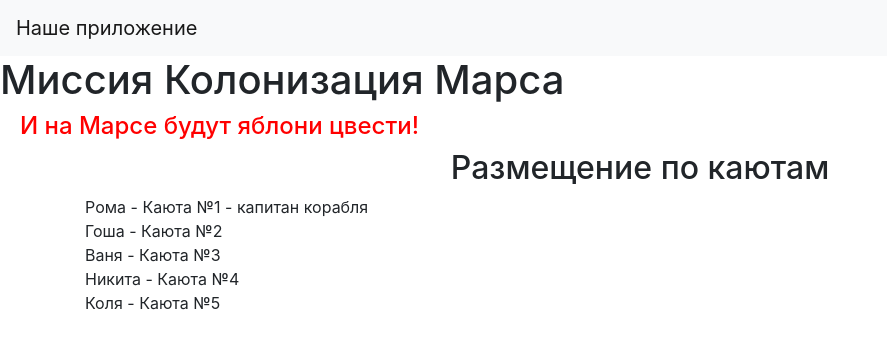
After one commit to roman-shein/web_yandex, a Flask app: page /distribution in a window 1280 px wide. The commit adds this page. Shown: the top 349 px of the page, without its empty margins (0-887 px from the left). Run offline with Flask 3, Linux system fonts and the light colour scheme; some libraries are stand-ins or nearby versions.

Commit message:
По каютам!

```diff
--- a/MARS2/main.py
+++ b/MARS2/main.py
@@ -50,5 +50,11 @@ def answer():
     return render_template("auto_answer.html", params=params)
 
 
+@app.route("/distribution")
+def distribution():
+    names = ["Рома", "Гоша", "Ваня", "Никита", "Коля"]
+    return render_template("distribution.html", params=names)
+
+
 if __name__ == "__main__":
     app.run(port=8080, host='127.0.0.1')
--- a/MARS2/static/css/style.css
+++ b/MARS2/static/css/style.css
@@ -2,3 +2,7 @@ h4 {
     color: #ff0000;
     padding-left: 20px;
 }
+
+h2 {
+    text-align: center;
+}
--- /dev/null
+++ b/MARS2/templates/distribution.html
@@ -0,0 +1,13 @@
+{% extends "base.html" %}
+
+{% block content %}
+<h2>Размещение по каютам</h2>
+    {% set s = "Каюта №" %}
+    {% for name in params %}
+        {% if loop.index == 1 %}
+            <div>{{name}} - {{s}}{{loop.index}} - капитан корабля</div>
+        {% else %}
+            <div>{{name}} - {{s}}{{loop.index}}</div>
+        {% endif %}
+    {% endfor %}
+{% endblock %}
```
